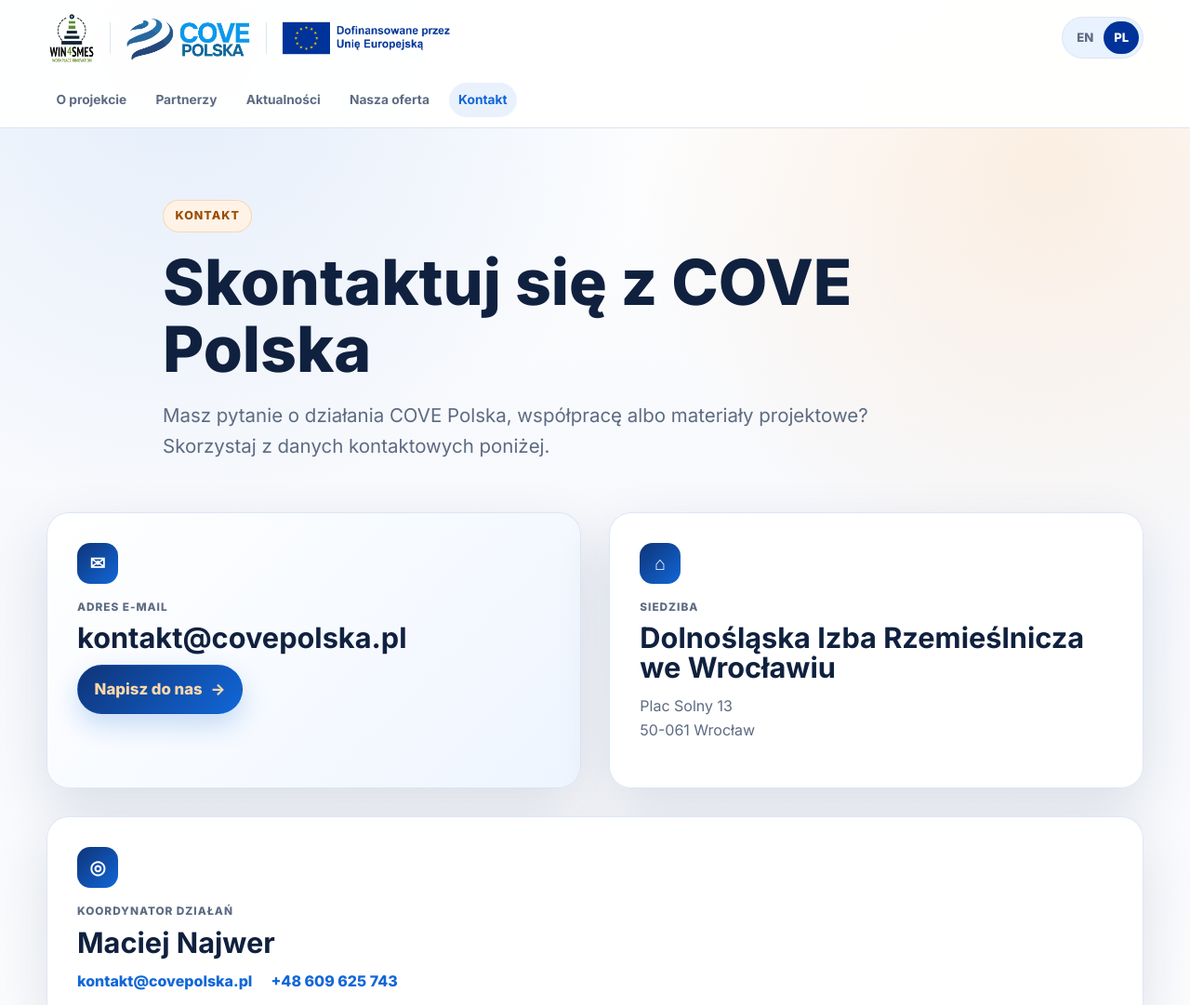
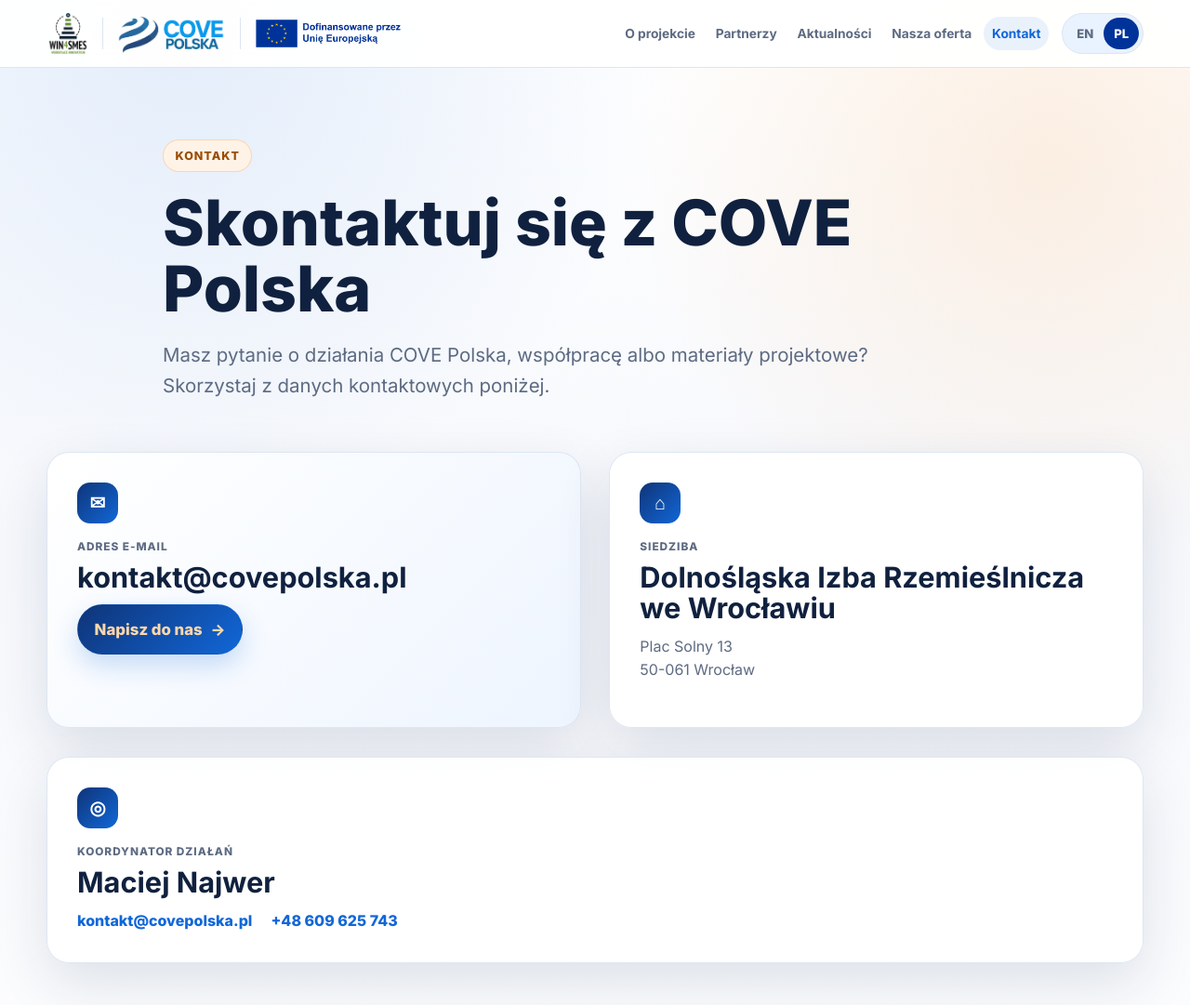
Before and after one commit to adeodatus11/covepolska-general, an Astro site: page /kontakt in a window 1280 px wide. Shown: the top 1081 px of the page at 93% size. Built offline with nearby package versions, Linux system fonts and the light colour scheme; Astro itself is replaced by a stand-in of ours.

Commit message:
Make desktop header single row

```diff
--- a/public/hub.css
+++ b/public/hub.css
@@ -80,34 +80,34 @@
 
 .header-inner {
   width: min(var(--max-width), calc(100% - 32px));
-  min-height: 92px;
+  min-height: 72px;
   margin-inline: auto;
   display: flex;
   align-items: center;
   justify-content: space-between;
-  flex-wrap: wrap;
-  gap: 1.25rem;
-  padding: 0.85rem 0 0.7rem;
+  flex-wrap: nowrap;
+  gap: 0.9rem;
+  padding: 0.65rem 0;
 }
 
 .logo-strip {
   display: flex;
   align-items: center;
   gap: 0.9rem;
-  flex: 1 1 auto;
+  flex: 0 1 auto;
   min-width: 0;
   flex-wrap: nowrap;
 }
 
 .logo-strip img {
   display: block;
-  max-width: 148px;
-  max-height: 54px;
+  max-width: 126px;
+  max-height: 46px;
   object-fit: contain;
 }
 
 #eu-logo-header {
-  max-width: 190px;
+  max-width: 164px;
 }
 
 .logo-divider {
@@ -117,13 +117,15 @@
 }
 
 .header-nav {
-  order: 3;
-  flex: 1 0 100%;
+  order: 2;
+  flex: 1 1 auto;
   display: flex;
-  flex-wrap: wrap;
-  gap: 0.45rem 0.65rem;
+  flex-wrap: nowrap;
+  justify-content: flex-end;
+  gap: 0.28rem;
   align-items: center;
-  padding-top: 0.1rem;
+  min-width: 0;
+  padding-top: 0;
 }
 
 .header-nav a,
@@ -132,7 +134,7 @@
   font-size: 0.86rem;
   font-weight: 700;
   text-decoration: none;
-  padding: 0.45rem 0.65rem;
+  padding: 0.42rem 0.54rem;
   border-radius: 999px;
 }
 
@@ -172,6 +174,8 @@
 }
 
 .lang-switch {
+  order: 3;
+  flex: 0 0 auto;
   display: inline-flex;
   padding: 0.25rem;
   border: 1px solid var(--line);
@@ -897,6 +901,39 @@
   color: #ffd8aa;
 }
 
+@media (max-width: 1180px) {
+  .header-inner {
+    width: min(var(--max-width), calc(100% - 24px));
+    gap: 0.5rem;
+  }
+
+  .logo-strip {
+    gap: 0.45rem;
+  }
+
+  .logo-strip img {
+    max-width: 104px;
+    max-height: 40px;
+  }
+
+  #eu-logo-header {
+    max-width: 136px;
+  }
+
+  .logo-divider {
+    height: 28px;
+  }
+
+  .header-nav {
+    gap: 0.16rem;
+  }
+
+  .header-nav a {
+    padding: 0.38rem 0.42rem;
+    font-size: 0.8rem;
+  }
+}
+
 @media (max-width: 860px) {
   .container {
     width: min(100% - 28px, var(--max-width));
--- a/public/styles.css
+++ b/public/styles.css
@@ -83,14 +83,14 @@
 
 .header-inner {
   width: min(var(--max-w), calc(100% - 32px));
-  min-height: 92px;
+  min-height: 72px;
   margin-inline: auto;
   display: flex;
   align-items: center;
   justify-content: space-between;
-  flex-wrap: wrap;
-  gap: 1.25rem;
-  padding: 0.85rem 0 0.7rem;
+  flex-wrap: nowrap;
+  gap: 0.9rem;
+  padding: 0.65rem 0;
 }
 
 .logo-strip,
@@ -101,20 +101,20 @@
 }
 
 .logo-strip {
-  flex: 1 1 auto;
+  flex: 0 1 auto;
   min-width: 0;
   flex-wrap: nowrap;
 }
 
 .logo-strip img {
   display: block;
-  max-width: 148px;
-  max-height: 54px;
+  max-width: 126px;
+  max-height: 46px;
   object-fit: contain;
 }
 
 #eu-logo-header {
-  max-width: 190px;
+  max-width: 164px;
 }
 
 .logo-divider {
@@ -129,13 +129,15 @@
 }
 
 .header-nav {
-  order: 3;
-  flex: 1 0 100%;
+  order: 2;
+  flex: 1 1 auto;
   display: flex;
-  flex-wrap: wrap;
-  gap: 0.45rem 0.65rem;
+  flex-wrap: nowrap;
+  justify-content: flex-end;
+  gap: 0.28rem;
   align-items: center;
-  padding-top: 0.1rem;
+  min-width: 0;
+  padding-top: 0;
 }
 
 .header-nav a,
@@ -144,7 +146,7 @@
   font-size: 0.86rem;
   font-weight: 700;
   text-decoration: none;
-  padding: 0.45rem 0.65rem;
+  padding: 0.42rem 0.54rem;
   border-radius: 999px;
 }
 
@@ -182,6 +184,8 @@
 }
 
 .lang-switch {
+  order: 3;
+  flex: 0 0 auto;
   display: inline-flex;
   padding: 0.25rem;
   border: 1px solid var(--line);
@@ -342,6 +346,39 @@
 .footer-links a:hover,
 .footer-links a:focus-visible {
   color: #ffcc00;
+}
+
+@media (max-width: 1180px) {
+  .header-inner {
+    width: min(var(--max-w), calc(100% - 24px));
+    gap: 0.5rem;
+  }
+
+  .logo-strip {
+    gap: 0.45rem;
+  }
+
+  .logo-strip img {
+    max-width: 104px;
+    max-height: 40px;
+  }
+
+  #eu-logo-header {
+    max-width: 136px;
+  }
+
+  .logo-divider {
+    height: 28px;
+  }
+
+  .header-nav {
+    gap: 0.16rem;
+  }
+
+  .header-nav a {
+    padding: 0.38rem 0.42rem;
+    font-size: 0.8rem;
+  }
 }
 
 @media (max-width: 900px) {
```
